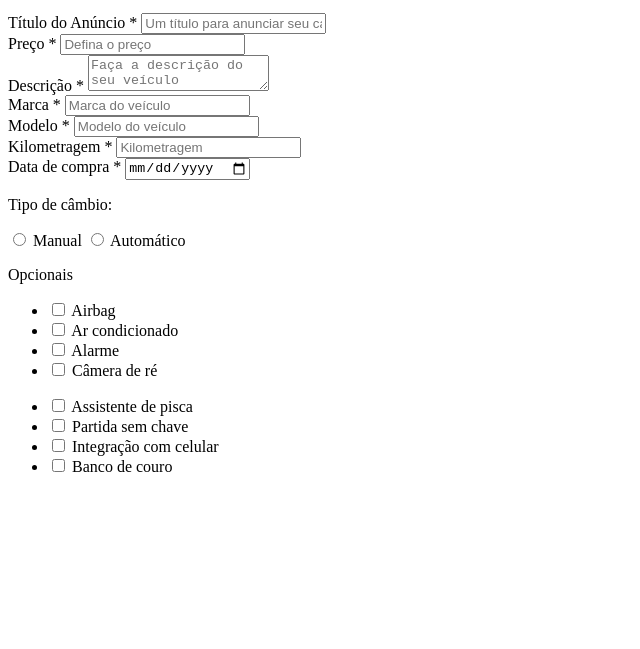
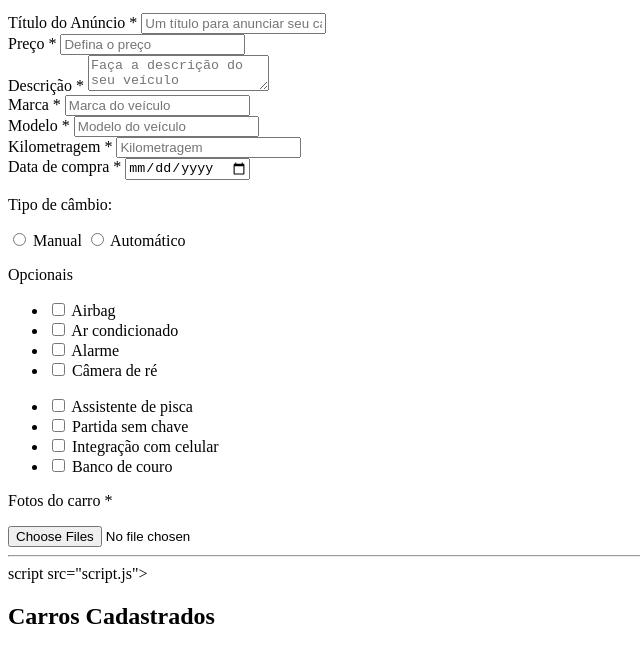
Before and after one commit to DorthRasgulaeff/projetocarstore, a plain HTML site: page index.html in a window 1280 px wide. Shown: the part 178-827 px from the top of the page, without its empty margins (0-640 px from the left). Before the commit the page ends 800 px from the top, so only its background shows below. Drawn offline with Linux system fonts and the light colour scheme.

Commit message:
projetocarstore

```diff
--- a/index.html
+++ b/index.html
@@ -4,6 +4,7 @@
     <meta charset="UTF-8">
     <meta name="viewport" content="width=device-width, initial-scale=1.0">
     <title>Car Store</title>
+    <link rel="stylesheet" href="css/style.css">
 </head>
 <body>
     <header>
@@ -102,7 +103,17 @@
                         </li>
                     </ul>
                 </div>
+                <div>
+                    <p>Fotos do carro <span>*</span></p>
+                    <input type="file" name="imagem" id="imagem" multiple accept="image/png, image/jpg">
+                </div>
+                <imput type="submit" value="Enviar">
+                </div>
             </form>
+            <hr>
+            script src="script.js"></script>
+            <h2>Carros Cadastrados</h2>
+            <div></div>
         </div>
     </div>
 </body>
```
Also changed, not shown: css/style.css (added), script/script.js (added).
